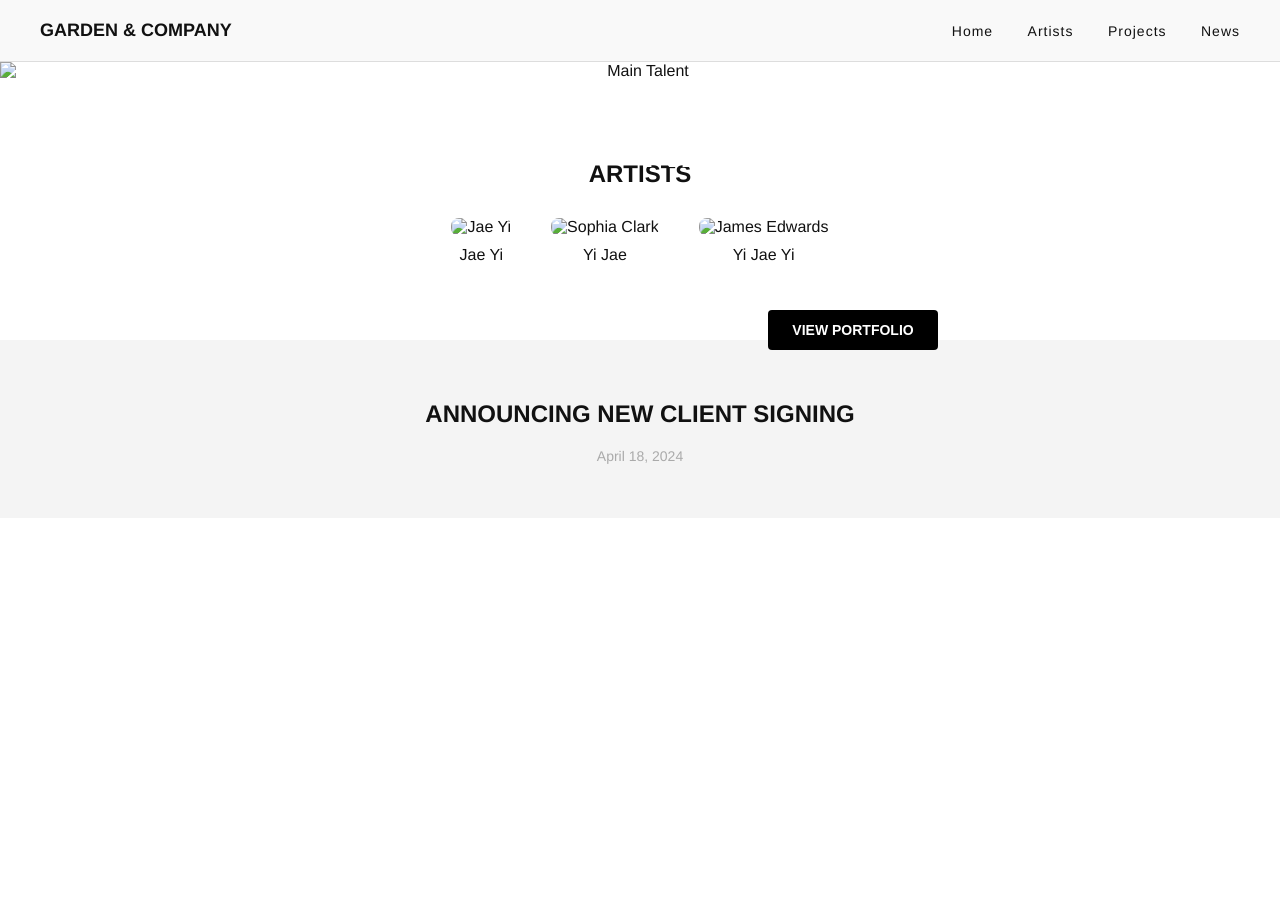
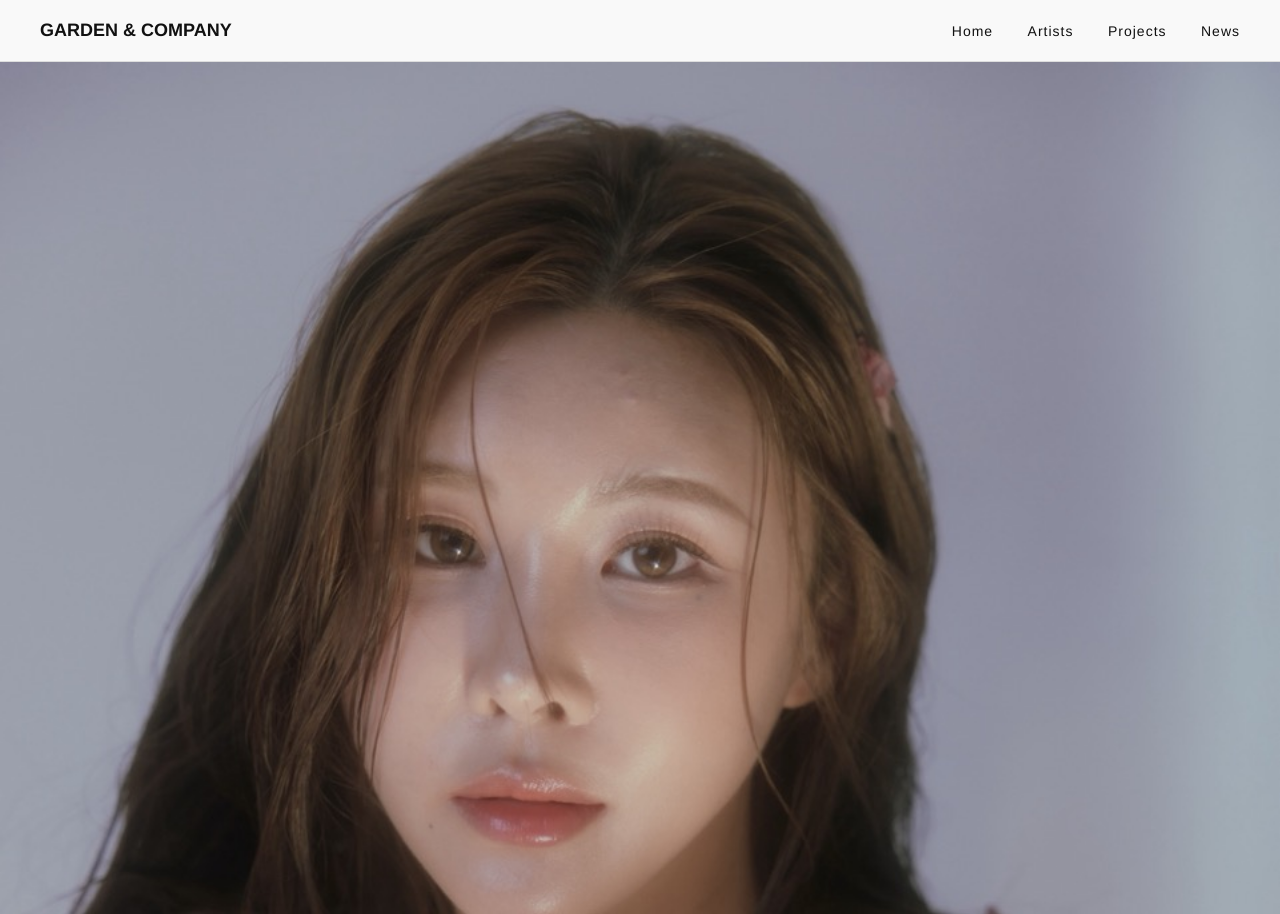
Before and after one commit to lucashw96/gardenandcompany, a plain HTML site: page index.html in a window 1280 px wide. Shown: the top 914 px of the page. Before the commit the page ends 800 px from the top, so only its background shows below. Drawn offline with Linux system fonts and the light colour scheme.

Commit message:
Update index.html

```diff
--- a/index.html
+++ b/index.html
@@ -21,7 +21,7 @@
 
   <!-- Hero Section -->
   <section class="hero">
-    <img src="hero-image.jpg" alt="Main Talent" class="hero-img" />
+    <img src="images/hero-image.jpg" alt="Main Talent" class="hero-img" />
     <div class="hero-text">
       <h1>REPRESENTING<br />TOP TALENT</h1>
       <button class="cta">VIEW PORTFOLIO</button>
@@ -33,15 +33,15 @@
     <h2>ARTISTS</h2>
     <div class="artist-grid">
       <div class="artist-card">
-        <img src="artist1.jpg" alt="Jae Yi" />
+        <img src="images/artist1.jpg" alt="Jae Yi" />
         <p class="name">Jae Yi</p>
       </div>
       <div class="artist-card">
-        <img src="artist2.jpg" alt="Sophia Clark" />
+        <img src="images/artist2.jpg" alt="jaey" />
         <p class="name">Yi Jae</p>
       </div>
       <div class="artist-card">
-        <img src="artist3.jpg" alt="James Edwards" />
+        <img src="images/artist3.jpg" alt="jae" />
         <p class="name">Yi Jae Yi</p>
       </div>
     </div>
```
